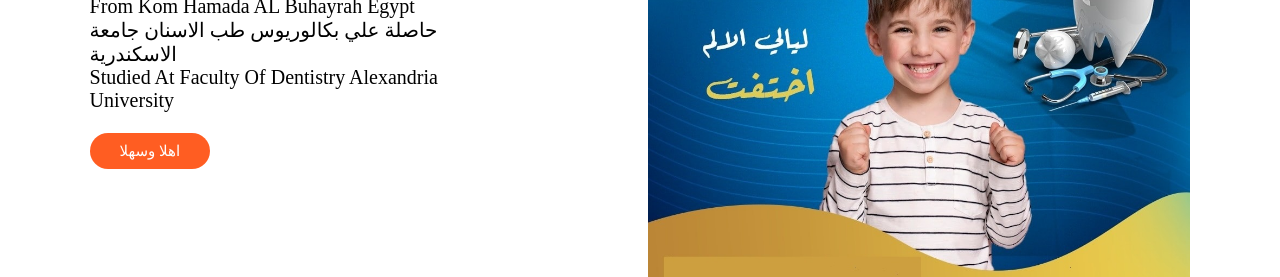
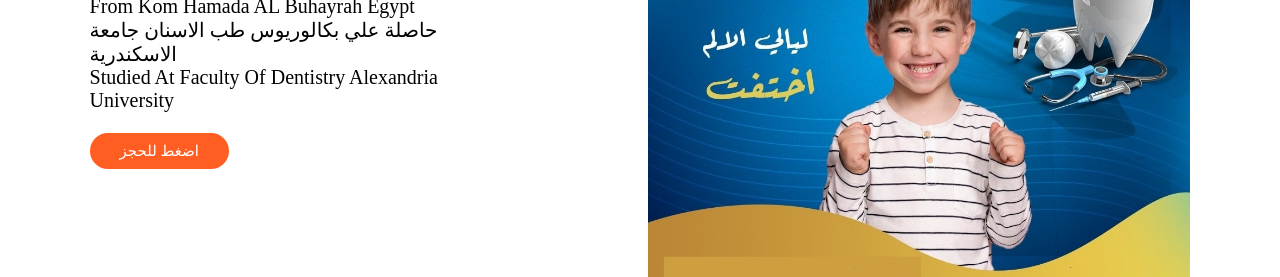
Before and after one commit to ibrahim6hani/marwa_web, a plain HTML site: page index.html in a window 1280 px wide. Shown: the part 1080-1357 px from the top of the page. Drawn offline with Linux system fonts and the light colour scheme.

Commit message:
Add files via upload

```diff
--- a/index.html
+++ b/index.html
@@ -66,9 +66,7 @@
               حاصلة علي بكالوريوس طب الاسنان جامعة الاسكندرية<br />
               studied at faculty of Dentistry Alexandria University
             </p>
-            <a href="https://www.facebook.com/marwa.abdelmoneim.12"
-              >اهلا وسهلا
-            </a>
+            <a href="https://forms.gle/pZ4QjLf6Nr9Vhqnw9">اضغط للحجز </a>
           </div>
         </div>
         <div class="inner-about">
```
